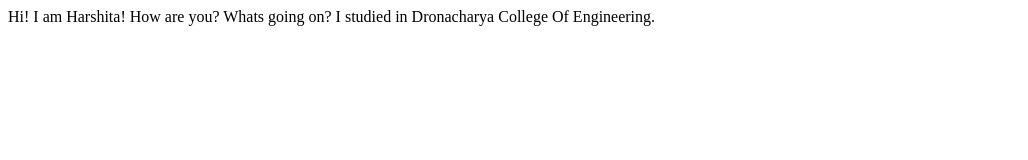
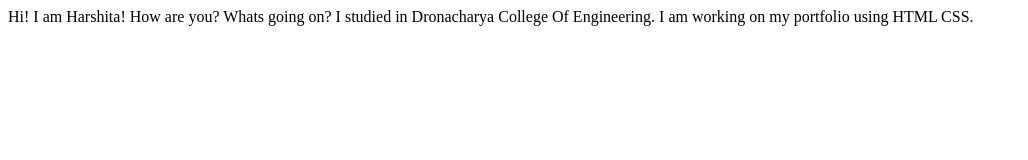
Before and after one commit to pahuja0/harshita-portfolio, a plain HTML site: page index.html in a window 1280 px wide. Shown: the whole page, without its empty margins (0-1028 px from the left). Drawn offline with Linux system fonts and the light colour scheme.

Commit message:
updated-details

```diff
--- a/index.html
+++ b/index.html
@@ -11,5 +11,7 @@
     How are you?
     Whats going on?
     I studied in Dronacharya College Of Engineering.
+
+    I am working on my portfolio using HTML CSS.
 </body>
 </html>
```
